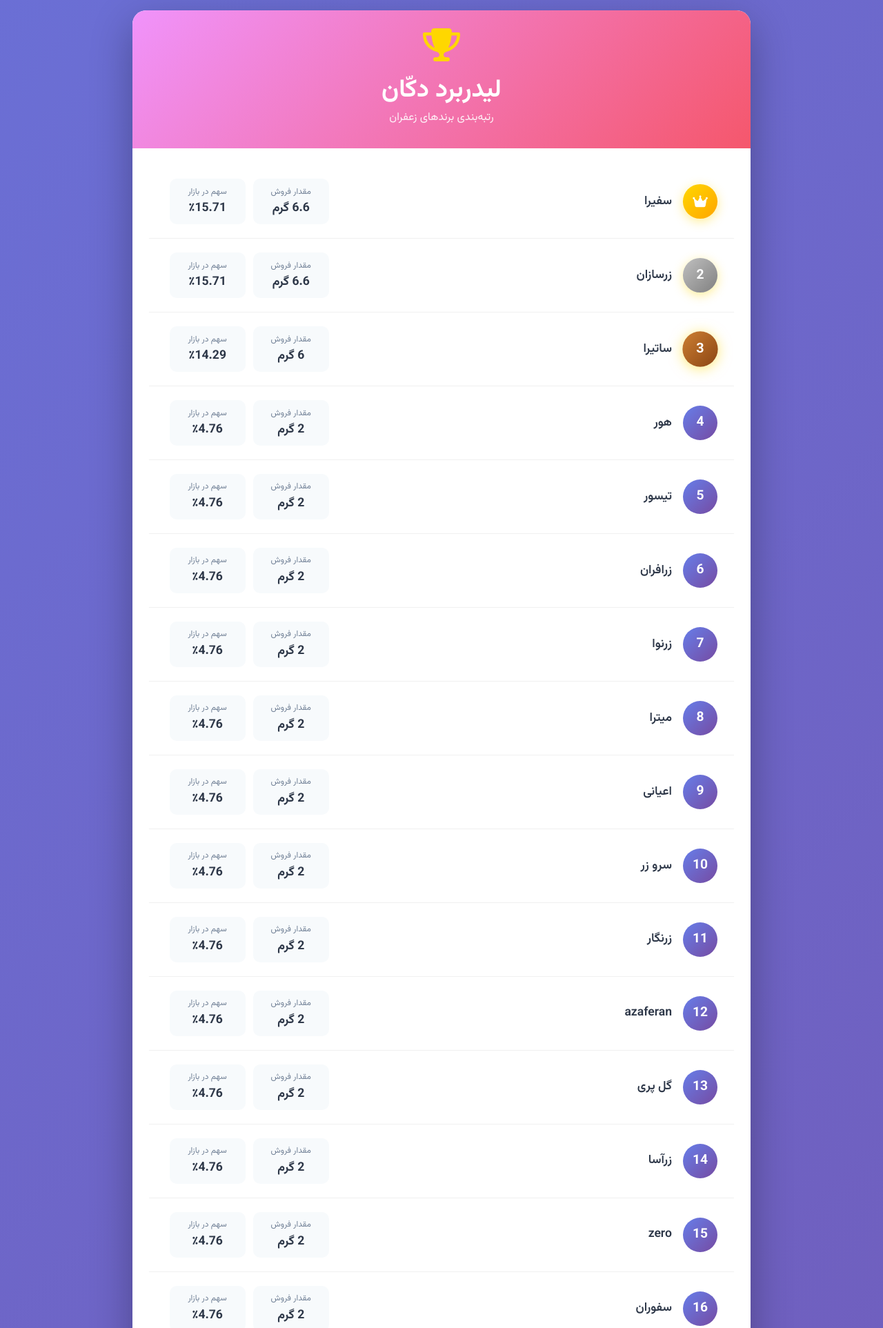
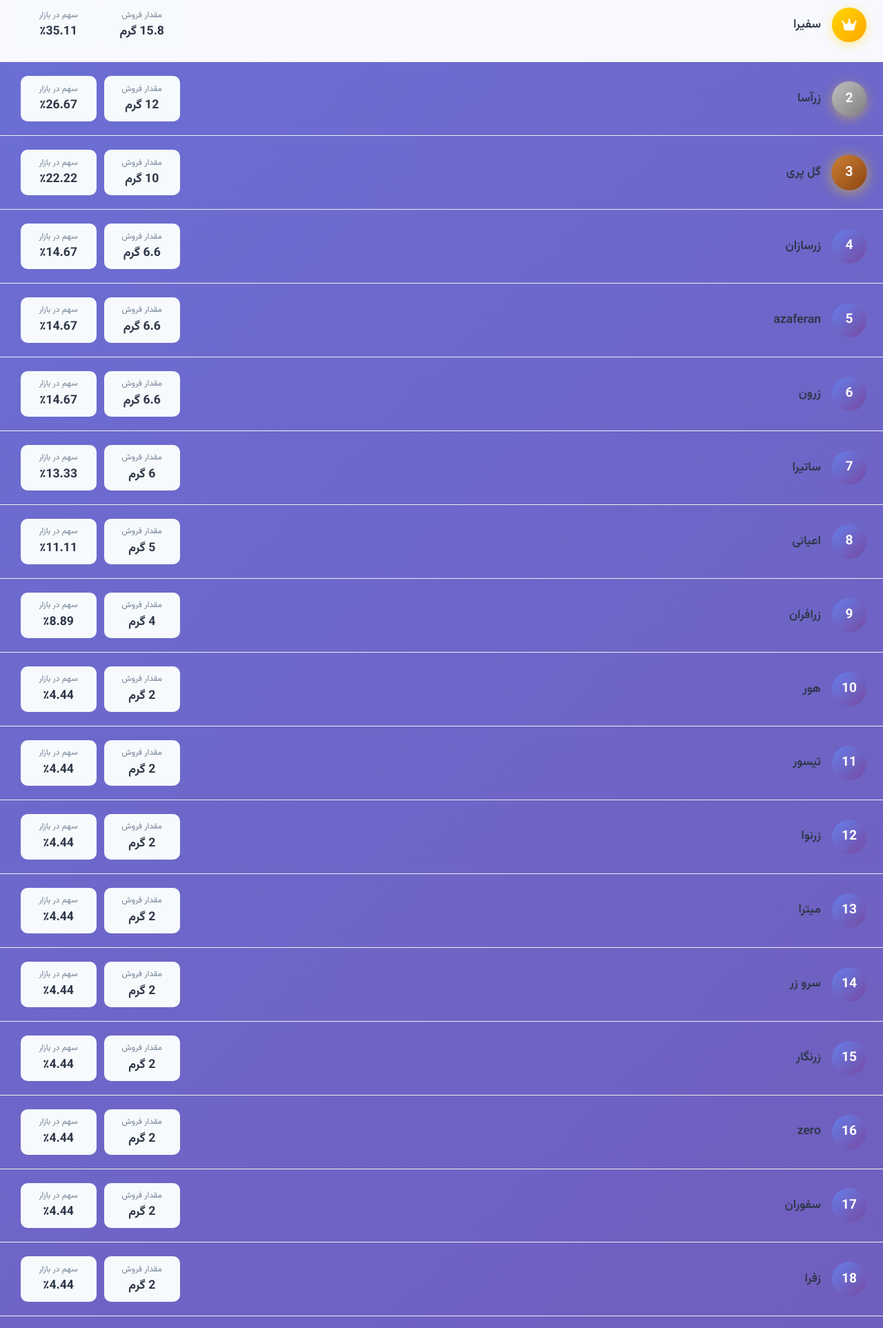
Before and after one commit to mohammadrezakazemeini/Dokkan_leaderboard, a plain HTML site: page index.html in a window 1280 px wide. Shown: the part 17-1942 px from the top of the page at 69% size. Drawn offline with nearby package versions, Linux system fonts and the light colour scheme.

Commit message:
Update index.html

```diff
--- a/index.html
+++ b/index.html
@@ -235,32 +235,53 @@
 </head>
 </head>
 <body>
-    <div class="container mx-auto px-4 py-8">
-        <div class="leaderboard-card max-w-4xl mx-auto">
-            <div class="header-gradient">
-                <i class="fas fa-trophy trophy-icon" style="color: #FFD700;"></i>
-                <h1 class="text-4xl font-bold text-white mb-2">لیدربرد دکّان</h1>
-                <p class="text-white text-opacity-90">رتبه‌بندی برندهای زعفران</p>
-            </div>
-            <div class="p-6">
-
    <div class="leaderboard-row animate-row">
     <div class="rank-badge rank-1"><i class="fas fa-crown"></i></div>
     <div class="brand-name">سفیرا</div>
     <div class="stats-wrapper">
         <div class="stat-box">
             <div class="stat-label">مقدار فروش</div>
-                <div class="stat-value">6.6 گرم</div>
+            <div class="stat-value">15.8 گرم</div>
         </div>
         <div class="stat-box">
             <div class="stat-label">سهم در بازار</div>
-                <div class="stat-value">٪15.71</div>
+            <div class="stat-value">٪35.11</div>
         </div>
     </div>
 </div>
 
 <div class="leaderboard-row animate-row">
     <div class="rank-badge rank-2">2</div>
+    <div class="brand-name">زرآسا</div>
+    <div class="stats-wrapper">
+        <div class="stat-box">
+            <div class="stat-label">مقدار فروش</div>
+            <div class="stat-value">12 گرم</div>
+        </div>
+        <div class="stat-box">
+            <div class="stat-label">سهم در بازار</div>
+            <div class="stat-value">٪26.67</div>
+        </div>
+    </div>
+</div>
+
+<div class="leaderboard-row animate-row">
+    <div class="rank-badge rank-3">3</div>
+    <div class="brand-name">گل پری</div>
+    <div class="stats-wrapper">
+        <div class="stat-box">
+            <div class="stat-label">مقدار فروش</div>
+            <div class="stat-value">10 گرم</div>
+        </div>
+        <div class="stat-box">
+            <div class="stat-label">سهم در بازار</div>
+            <div class="stat-value">٪22.22</div>
+        </div>
+    </div>
+</div>
+
+<div class="leaderboard-row animate-row">
+    <div class="rank-badge rank-other">4</div>
     <div class="brand-name">زرسازان</div>
     <div class="stats-wrapper">
         <div class="stat-box">
@@ -269,13 +290,43 @@
         </div>
         <div class="stat-box">
             <div class="stat-label">سهم در بازار</div>
-                <div class="stat-value">٪15.71</div>
+            <div class="stat-value">٪14.67</div>
         </div>
     </div>
 </div>
 
 <div class="leaderboard-row animate-row">
-        <div class="rank-badge rank-3">3</div>
+    <div class="rank-badge rank-other">5</div>
+    <div class="brand-name">azaferan</div>
+    <div class="stats-wrapper">
+        <div class="stat-box">
+            <div class="stat-label">مقدار فروش</div>
+            <div class="stat-value">6.6 گرم</div>
+        </div>
+        <div class="stat-box">
+            <div class="stat-label">سهم در بازار</div>
+            <div class="stat-value">٪14.67</div>
+        </div>
+    </div>
+</div>
+
+<div class="leaderboard-row animate-row">
+    <div class="rank-badge rank-other">6</div>
+    <div class="brand-name">زرون</div>
+    <div class="stats-wrapper">
+        <div class="stat-box">
+            <div class="stat-label">مقدار فروش</div>
+            <div class="stat-value">6.6 گرم</div>
+        </div>
+        <div class="stat-box">
+            <div class="stat-label">سهم در بازار</div>
+            <div class="stat-value">٪14.67</div>
+        </div>
+    </div>
+</div>
+
+<div class="leaderboard-row animate-row">
+    <div class="rank-badge rank-other">7</div>
     <div class="brand-name">ساتیرا</div>
     <div class="stats-wrapper">
         <div class="stat-box">
@@ -284,13 +335,43 @@
         </div>
         <div class="stat-box">
             <div class="stat-label">سهم در بازار</div>
-                <div class="stat-value">٪14.29</div>
+            <div class="stat-value">٪13.33</div>
         </div>
     </div>
 </div>
 
 <div class="leaderboard-row animate-row">
-        <div class="rank-badge rank-other">4</div>
+    <div class="rank-badge rank-other">8</div>
+    <div class="brand-name">اعیانی</div>
+    <div class="stats-wrapper">
+        <div class="stat-box">
+            <div class="stat-label">مقدار فروش</div>
+            <div class="stat-value">5 گرم</div>
+        </div>
+        <div class="stat-box">
+            <div class="stat-label">سهم در بازار</div>
+            <div class="stat-value">٪11.11</div>
+        </div>
+    </div>
+</div>
+
+<div class="leaderboard-row animate-row">
+    <div class="rank-badge rank-other">9</div>
+    <div class="brand-name">زرافران</div>
+    <div class="stats-wrapper">
+        <div class="stat-box">
+            <div class="stat-label">مقدار فروش</div>
+            <div class="stat-value">4 گرم</div>
+        </div>
+        <div class="stat-box">
+            <div class="stat-label">سهم در بازار</div>
+            <div class="stat-value">٪8.89</div>
+        </div>
+    </div>
+</div>
+
+<div class="leaderboard-row animate-row">
+    <div class="rank-badge rank-other">10</div>
     <div class="brand-name">هور</div>
     <div class="stats-wrapper">
         <div class="stat-box">
@@ -299,13 +380,15 @@
         </div>
         <div class="stat-box">
             <div class="stat-label">سهم در بازار</div>
-                <div class="stat-value">٪4.76</div>
+            <div class="stat-value">٪4.44</div>
         </div>
     </div>
 </div>
 
+<!-- Continue similarly for the remaining brands -->
+
 <div class="leaderboard-row animate-row">
-        <div class="rank-badge rank-other">5</div>
+    <div class="rank-badge rank-other">11</div>
     <div class="brand-name">تیسور</div>
     <div class="stats-wrapper">
         <div class="stat-box">
@@ -314,28 +397,13 @@
         </div>
         <div class="stat-box">
             <div class="stat-label">سهم در بازار</div>
-                <div class="stat-value">٪4.76</div>
+            <div class="stat-value">٪4.44</div>
         </div>
     </div>
 </div>
 
 <div class="leaderboard-row animate-row">
-        <div class="rank-badge rank-other">6</div>
-        <div class="brand-name">زرافران</div>
-        <div class="stats-wrapper">
-            <div class="stat-box">
-                <div class="stat-label">مقدار فروش</div>
-                <div class="stat-value">2 گرم</div>
-            </div>
-            <div class="stat-box">
-                <div class="stat-label">سهم در بازار</div>
-                <div class="stat-value">٪4.76</div>
-            </div>
-        </div>
-    </div>
-
-    <div class="leaderboard-row animate-row">
-        <div class="rank-badge rank-other">7</div>
+    <div class="rank-badge rank-other">12</div>
     <div class="brand-name">زرنوا</div>
     <div class="stats-wrapper">
         <div class="stat-box">
@@ -344,13 +412,13 @@
         </div>
         <div class="stat-box">
             <div class="stat-label">سهم در بازار</div>
-                <div class="stat-value">٪4.76</div>
+            <div class="stat-value">٪4.44</div>
         </div>
     </div>
 </div>
 
 <div class="leaderboard-row animate-row">
-        <div class="rank-badge rank-other">8</div>
+    <div class="rank-badge rank-other">13</div>
     <div class="brand-name">میترا</div>
     <div class="stats-wrapper">
         <div class="stat-box">
@@ -359,28 +427,13 @@
         </div>
         <div class="stat-box">
             <div class="stat-label">سهم در بازار</div>
-                <div class="stat-value">٪4.76</div>
+            <div class="stat-value">٪4.44</div>
         </div>
     </div>
 </div>
 
 <div class="leaderboard-row animate-row">
-        <div class="rank-badge rank-other">9</div>
-        <div class="brand-name">اعیانی</div>
-        <div class="stats-wrapper">
-            <div class="stat-box">
-                <div class="stat-label">مقدار فروش</div>
-                <div class="stat-value">2 گرم</div>
-            </div>
-            <div class="stat-box">
-                <div class="stat-label">سهم در بازار</div>
-                <div class="stat-value">٪4.76</div>
-            </div>
-        </div>
-    </div>
-
-    <div class="leaderboard-row animate-row">
-        <div class="rank-badge rank-other">10</div>
+    <div class="rank-badge rank-other">14</div>
     <div class="brand-name">سرو زر</div>
     <div class="stats-wrapper">
         <div class="stat-box">
@@ -389,13 +442,13 @@
         </div>
         <div class="stat-box">
             <div class="stat-label">سهم در بازار</div>
-                <div class="stat-value">٪4.76</div>
+            <div class="stat-value">٪4.44</div>
         </div>
     </div>
 </div>
 
 <div class="leaderboard-row animate-row">
-        <div class="rank-badge rank-other">11</div>
+    <div class="rank-badge rank-other">15</div>
     <div class="brand-name">زرنگار</div>
     <div class="stats-wrapper">
         <div class="stat-box">
@@ -404,58 +457,13 @@
         </div>
         <div class="stat-box">
             <div class="stat-label">سهم در بازار</div>
-                <div class="stat-value">٪4.76</div>
+            <div class="stat-value">٪4.44</div>
         </div>
     </div>
 </div>
 
 <div class="leaderboard-row animate-row">
-        <div class="rank-badge rank-other">12</div>
-        <div class="brand-name">azaferan</div>
-        <div class="stats-wrapper">
-            <div class="stat-box">
-                <div class="stat-label">مقدار فروش</div>
-                <div class="stat-value">2 گرم</div>
-            </div>
-            <div class="stat-box">
-                <div class="stat-label">سهم در بازار</div>
-                <div class="stat-value">٪4.76</div>
-            </div>
-        </div>
-    </div>
-
-    <div class="leaderboard-row animate-row">
-        <div class="rank-badge rank-other">13</div>
-        <div class="brand-name">گل پری</div>
-        <div class="stats-wrapper">
-            <div class="stat-box">
-                <div class="stat-label">مقدار فروش</div>
-                <div class="stat-value">2 گرم</div>
-            </div>
-            <div class="stat-box">
-                <div class="stat-label">سهم در بازار</div>
-                <div class="stat-value">٪4.76</div>
-            </div>
-        </div>
-    </div>
-
-    <div class="leaderboard-row animate-row">
-        <div class="rank-badge rank-other">14</div>
-        <div class="brand-name">زرآسا</div>
-        <div class="stats-wrapper">
-            <div class="stat-box">
-                <div class="stat-label">مقدار فروش</div>
-                <div class="stat-value">2 گرم</div>
-            </div>
-            <div class="stat-box">
-                <div class="stat-label">سهم در بازار</div>
-                <div class="stat-value">٪4.76</div>
-            </div>
-        </div>
-    </div>
-
-    <div class="leaderboard-row animate-row">
-        <div class="rank-badge rank-other">15</div>
+    <div class="rank-badge rank-other">16</div>
     <div class="brand-name">zero</div>
     <div class="stats-wrapper">
         <div class="stat-box">
@@ -464,13 +472,13 @@
         </div>
         <div class="stat-box">
             <div class="stat-label">سهم در بازار</div>
-                <div class="stat-value">٪4.76</div>
+            <div class="stat-value">٪4.44</div>
         </div>
     </div>
 </div>
 
 <div class="leaderboard-row animate-row">
-        <div class="rank-badge rank-other">16</div>
+    <div class="rank-badge rank-other">17</div>
     <div class="brand-name">سفوران</div>
     <div class="stats-wrapper">
         <div class="stat-box">
@@ -479,13 +487,13 @@
         </div>
         <div class="stat-box">
             <div class="stat-label">سهم در بازار</div>
-                <div class="stat-value">٪4.76</div>
+            <div class="stat-value">٪4.44</div>
         </div>
     </div>
 </div>
 
 <div class="leaderboard-row animate-row">
-        <div class="rank-badge rank-other">17</div>
+    <div class="rank-badge rank-other">18</div>
     <div class="brand-name">زفرا</div>
     <div class="stats-wrapper">
         <div class="stat-box">
@@ -494,29 +502,14 @@
         </div>
         <div class="stat-box">
             <div class="stat-label">سهم در بازار</div>
-                <div class="stat-value">٪4.76</div>
-            </div>
-        </div>
-    </div>
-
-    <div class="leaderboard-row animate-row">
-        <div class="rank-badge rank-other">18</div>
-        <div class="brand-name">زعفرو</div>
-        <div class="stats-wrapper">
-            <div class="stat-box">
-                <div class="stat-label">مقدار فروش</div>
-                <div class="stat-value">٪2 گرم</div>
-            </div>
-            <div class="stat-box">
-                <div class="stat-label">سهم در بازار</div>
-                <div class="stat-value">٪4.76</div>
+            <div class="stat-value">٪4.44</div>
         </div>
     </div>
 </div>
 
 <div class="leaderboard-row animate-row">
     <div class="rank-badge rank-other">19</div>
-        <div class="brand-name">زرون</div>
+    <div class="brand-name">زعفرو</div>
     <div class="stats-wrapper">
         <div class="stat-box">
             <div class="stat-label">مقدار فروش</div>
@@ -524,7 +517,7 @@
         </div>
         <div class="stat-box">
             <div class="stat-label">سهم در بازار</div>
-                <div class="stat-value">٪4.76</div>
+            <div class="stat-value">٪4.44</div>
         </div>
     </div>
 </div>
@@ -539,7 +532,7 @@
         </div>
         <div class="stat-box">
             <div class="stat-label">سهم در بازار</div>
-                <div class="stat-value">٪4.76</div>
+            <div class="stat-value">٪4.44</div>
         </div>
     </div>
 </div>
@@ -554,13 +547,58 @@
         </div>
         <div class="stat-box">
             <div class="stat-label">سهم در بازار</div>
-                <div class="stat-value">٪4.76</div>
+            <div class="stat-value">٪4.44</div>
         </div>
     </div>
 </div>
 
 <div class="leaderboard-row animate-row">
     <div class="rank-badge rank-other">22</div>
+    <div class="brand-name">زریران</div>
+    <div class="stats-wrapper">
+        <div class="stat-box">
+            <div class="stat-label">مقدار فروش</div>
+            <div class="stat-value">2 گرم</div>
+        </div>
+        <div class="stat-box">
+            <div class="stat-label">سهم در بازار</div>
+            <div class="stat-value">٪4.44</div>
+        </div>
+    </div>
+</div>
+
+<div class="leaderboard-row animate-row">
+    <div class="rank-badge rank-other">23</div>
+    <div class="brand-name">آرمیتی</div>
+    <div class="stats-wrapper">
+        <div class="stat-box">
+            <div class="stat-label">مقدار فروش</div>
+            <div class="stat-value">2 گرم</div>
+        </div>
+        <div class="stat-box">
+            <div class="stat-label">سهم در بازار</div>
+            <div class="stat-value">٪4.44</div>
+        </div>
+    </div>
+</div>
+
+<div class="leaderboard-row animate-row">
+    <div class="rank-badge rank-other">24</div>
+    <div class="brand-name">ساروند</div>
+    <div class="stats-wrapper">
+        <div class="stat-box">
+            <div class="stat-label">مقدار فروش</div>
+            <div class="stat-value">2 گرم</div>
+        </div>
+        <div class="stat-box">
+            <div class="stat-label">سهم در بازار</div>
+            <div class="stat-value">٪4.44</div>
+        </div>
+    </div>
+</div>
+
+<div class="leaderboard-row animate-row">
+    <div class="rank-badge rank-other">25</div>
     <div class="brand-name">عطر خورشید</div>
     <div class="stats-wrapper">
         <div class="stat-box">
@@ -575,22 +613,7 @@
 </div>
 
 <div class="leaderboard-row animate-row">
-        <div class="rank-badge rank-other">23</div>
-        <div class="brand-name">آرمیتی</div>
-        <div class="stats-wrapper">
-            <div class="stat-box">
-                <div class="stat-label">مقدار فروش</div>
-                <div class="stat-value">0 گرم</div>
-            </div>
-            <div class="stat-box">
-                <div class="stat-label">سهم در بازار</div>
-                <div class="stat-value">٪0.00</div>
-            </div>
-        </div>
-    </div>
-
-    <div class="leaderboard-row animate-row">
-        <div class="rank-badge rank-other">24</div>
+    <div class="rank-badge rank-other">26</div>
     <div class="brand-name">زرکس</div>
     <div class="stats-wrapper">
         <div class="stat-box">
@@ -605,7 +628,7 @@
 </div>
 
 <div class="leaderboard-row animate-row">
-        <div class="rank-badge rank-other">25</div>
+    <div class="rank-badge rank-other">27</div>
     <div class="brand-name">زرپر</div>
     <div class="stats-wrapper">
         <div class="stat-box">
@@ -620,22 +643,7 @@
 </div>
 
 <div class="leaderboard-row animate-row">
-        <div class="rank-badge rank-other">26</div>
-        <div class="brand-name">ساروند</div>
-        <div class="stats-wrapper">
-            <div class="stat-box">
-                <div class="stat-label">مقدار فروش</div>
-                <div class="stat-value">0 گرم</div>
-            </div>
-            <div class="stat-box">
-                <div class="stat-label">سهم در بازار</div>
-                <div class="stat-value">٪0.00</div>
-            </div>
-        </div>
-    </div>
-
-    <div class="leaderboard-row animate-row">
-        <div class="rank-badge rank-other">27</div>
+    <div class="rank-badge rank-other">28</div>
     <div class="brand-name">زروا</div>
     <div class="stats-wrapper">
         <div class="stat-box">
@@ -650,7 +658,7 @@
 </div>
 
 <div class="leaderboard-row animate-row">
-        <div class="rank-badge rank-other">28</div>
+    <div class="rank-badge rank-other">29</div>
     <div class="brand-name">کام بیز</div>
     <div class="stats-wrapper">
         <div class="stat-box">
@@ -665,7 +673,7 @@
 </div>
 
 <div class="leaderboard-row animate-row">
-        <div class="rank-badge rank-other">29</div>
+    <div class="rank-badge rank-other">30</div>
     <div class="brand-name">کوهی خیل</div>
     <div class="stats-wrapper">
         <div class="stat-box">
@@ -680,7 +688,7 @@
 </div>
 
 <div class="leaderboard-row animate-row">
-        <div class="rank-badge rank-other">30</div>
+    <div class="rank-badge rank-other">31</div>
     <div class="brand-name">اصالت</div>
     <div class="stats-wrapper">
         <div class="stat-box">
@@ -695,7 +703,7 @@
 </div>
 
 <div class="leaderboard-row animate-row">
-        <div class="rank-badge rank-other">31</div>
+    <div class="rank-badge rank-other">32</div>
     <div class="brand-name">زرمه</div>
     <div class="stats-wrapper">
         <div class="stat-box">
@@ -710,7 +718,7 @@
 </div>
 
 <div class="leaderboard-row animate-row">
-        <div class="rank-badge rank-other">32</div>
+    <div class="rank-badge rank-other">33</div>
     <div class="brand-name">زرتاب</div>
     <div class="stats-wrapper">
         <div class="stat-box">
@@ -725,7 +733,7 @@
 </div>
 
 <div class="leaderboard-row animate-row">
-        <div class="rank-badge rank-other">33</div>
+    <div class="rank-badge rank-other">34</div>
     <div class="brand-name">مثقال</div>
     <div class="stats-wrapper">
         <div class="stat-box">
@@ -738,28 +746,5 @@
         </div>
     </div>
 </div>
-
-    <div class="leaderboard-row animate-row">
-        <div class="rank-badge rank-other">34</div>
-        <div class="brand-name">زریران</div>
-        <div class="stats-wrapper">
-            <div class="stat-box">
-                <div class="stat-label">مقدار فروش</div>
-                <div class="stat-value">0 گرم</div>
-            </div>
-            <div class="stat-box">
-                <div class="stat-label">سهم در بازار</div>
-                <div class="stat-value">٪0.00</div>
-            </div>
-        </div>
-    </div>
-
-
-            </div>
-            <div class="bg-gray-50 p-4 text-center text-gray-600 text-sm">
-                <i class="fas fa-sync-alt"></i> آخرین به‌روزرسانی: ۱۴۰۴/۸/۲۶
-            </div>
-        </div>
-    </div>
 </body>
 </html>
```
Lines whose indentation alone changed are shown as unchanged.
